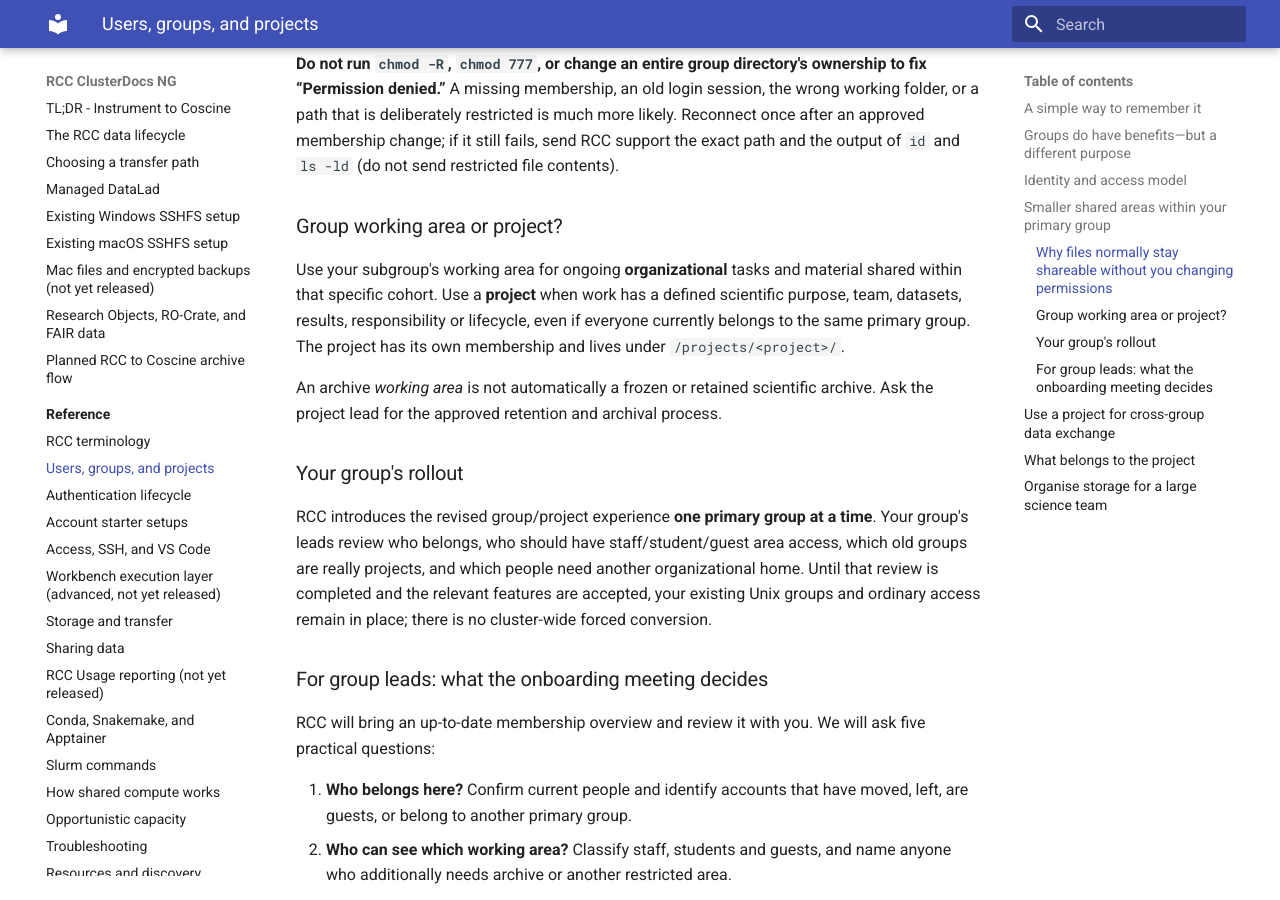
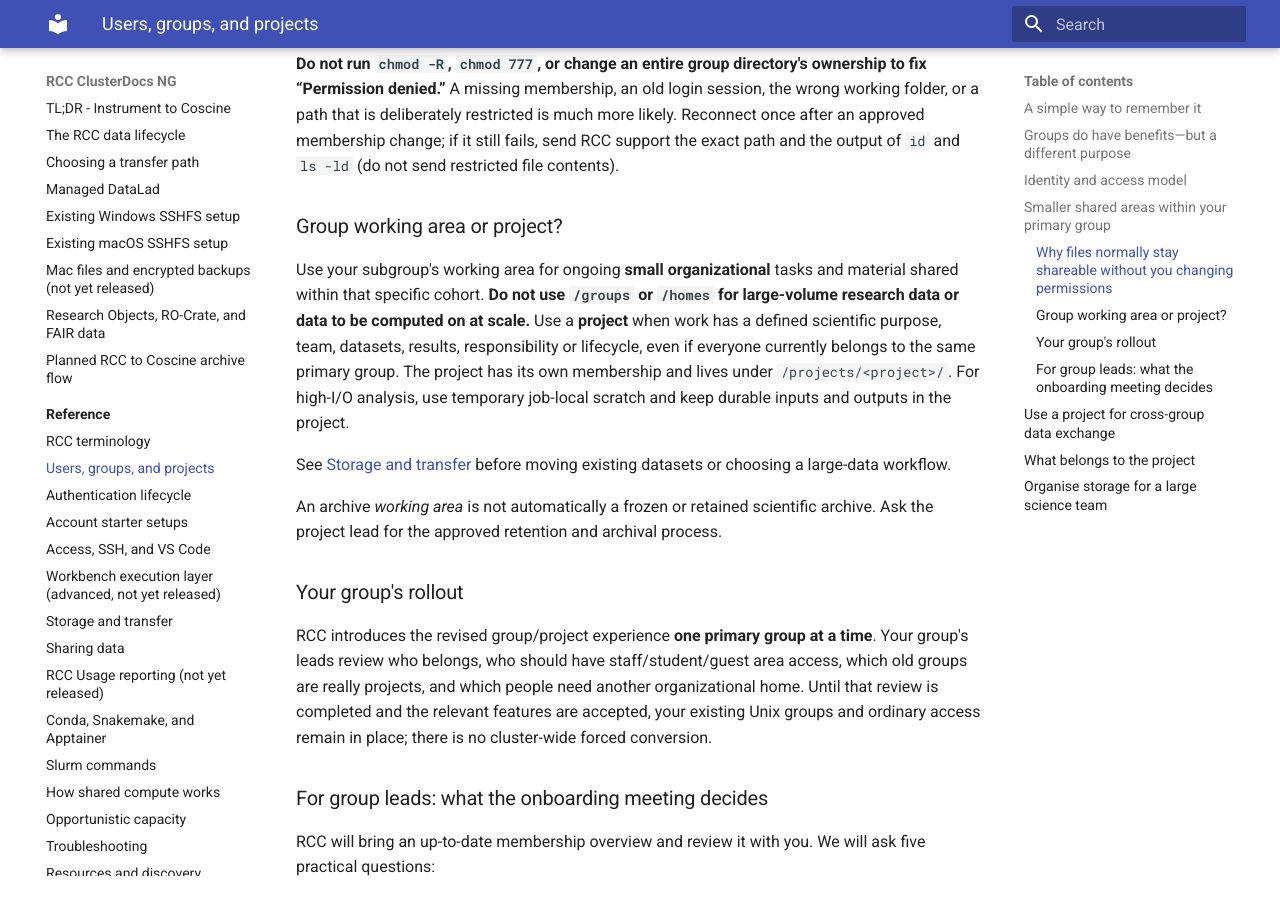
Before and after one commit to IKIM-Essen/ClusterDocs, an MkDocs documentation site: the page built from docs/reference/users-groups-projects.md, in a window 1280 px wide and 900 px high, scrolled down 2935 px. Built offline with MkDocs 1.6.1 and Material for MkDocs 9.7.7, drawn with Linux system fonts in a browser that asks for light colours.

Commit message:
docs: place large or scalable research data in projects

```diff
--- a/docs/reference/users-groups-projects.md
+++ b/docs/reference/users-groups-projects.md
@@ -97,7 +97,9 @@
 
 ### Group working area or project?
 
-Use your subgroup's working area for ongoing **organizational** tasks and material shared within that specific cohort. Use a **project** when work has a defined scientific purpose, team, datasets, results, responsibility or lifecycle, even if everyone currently belongs to the same primary group. The project has its own membership and lives under `/projects/<project>/`.
+Use your subgroup's working area for ongoing **small organizational** tasks and material shared within that specific cohort. **Do not use `/groups` or `/homes` for large-volume research data or data to be computed on at scale.** Use a **project** when work has a defined scientific purpose, team, datasets, results, responsibility or lifecycle, even if everyone currently belongs to the same primary group. The project has its own membership and lives under `/projects/<project>/`. For high-I/O analysis, use temporary job-local scratch and keep durable inputs and outputs in the project.
+
+See [Storage and transfer](storage-transfer.md) before moving existing datasets or choosing a large-data workflow.
 
 An archive *working area* is not automatically a frozen or retained scientific archive. Ask the project lead for the approved retention and archival process.
 
```
